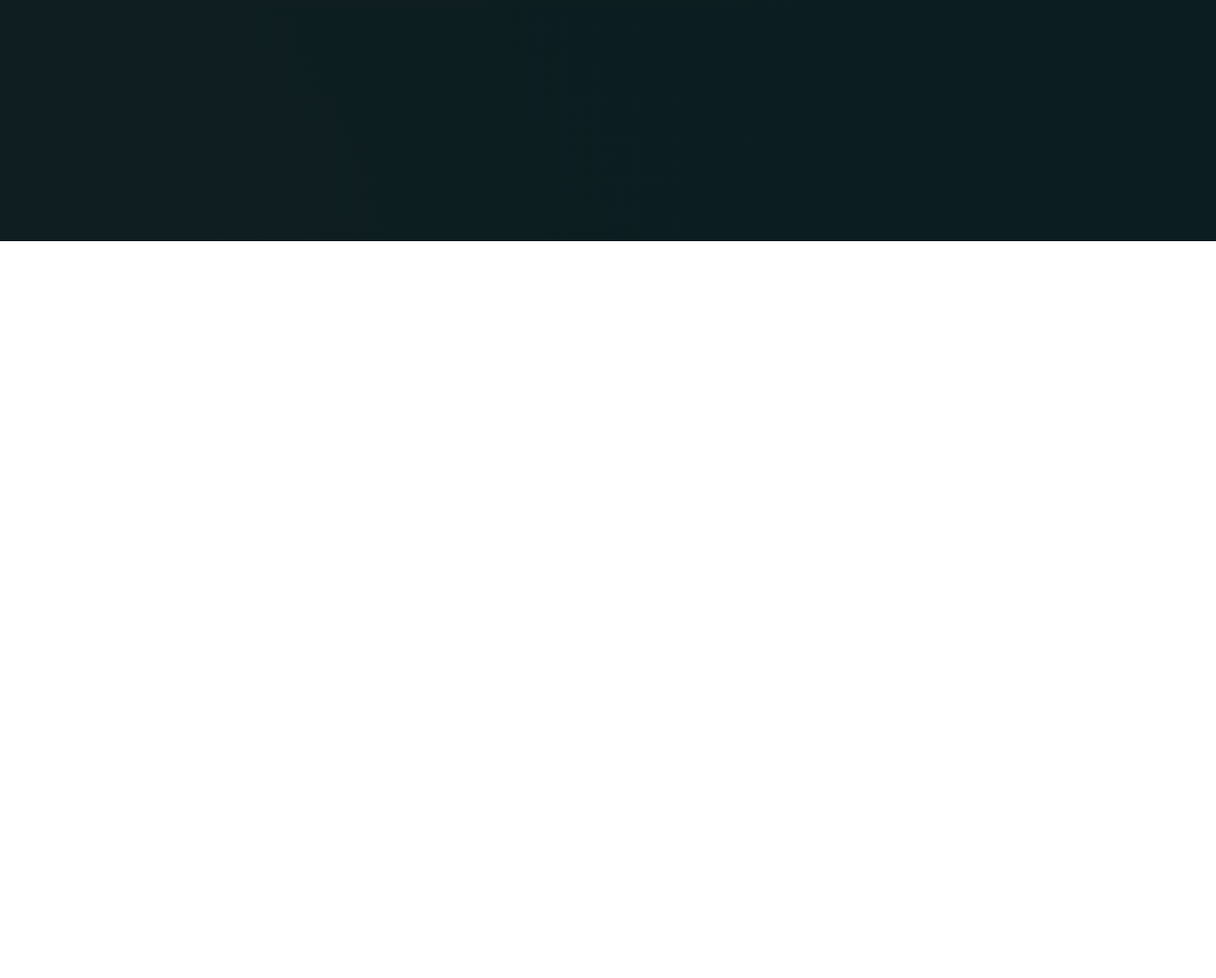
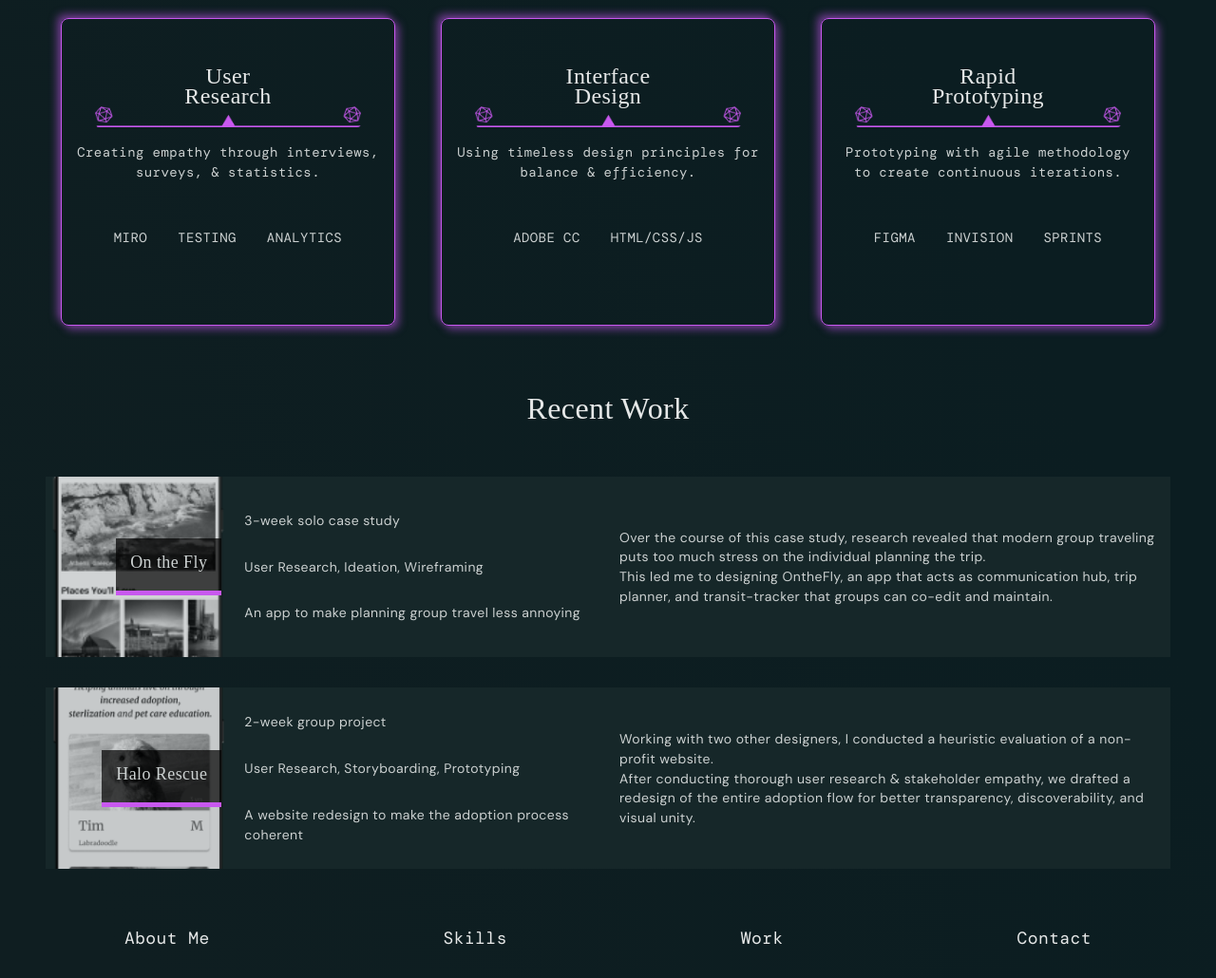
Before and after one commit to CharlotteKane/UX_UI_HW_18, a plain HTML site: page index.html in a window 1280 px wide. Shown: the part 546-1576 px from the top of the page at 95% size. Before the commit the page ends 800 px from the top, so only its background shows below. Drawn offline with nearby package versions, Linux system fonts and the light colour scheme; a web font is replaced by a local one.

Commit message:
Push all changes~ready for submit

```diff
--- a/css/style.css
+++ b/css/style.css
@@ -5,13 +5,57 @@
     align-items: center;
     margin: 0;
     background: #162729;
-    border: solid red;
-    border-width: thin;
+    /* border: solid red;
+    border-width: thin; */
 }
 
 body{
     background: linear-gradient(246.11deg, #0B1D21 29.1%, #0F1E21 93.48%);
+    font-family: DM Sans;
+    font-style: normal;
+    font-weight: normal;
+    font-size: 14px;
+    line-height: 148%;
+    letter-spacing: 0.03em;
+    color: #CCD1D1;
 }
+
+h1{
+    font-family: Rockwell;
+    font-style: normal;
+    font-weight: normal;
+    font-size: 56px;
+    line-height: 105%;
+    padding: 0;
+    margin: 0;
+    text-align: center;
+    color: #E6E8E8;
+    /* border: solid red;
+    border-width: thin; */
+}
+
+h3{
+    font-family: "Rockwell";
+    font-size: 32px;
+    font-weight: 300;
+    padding: 0;
+    margin: 0;
+    text-align: center;
+    color: #E6E8E8;
+    /* border: solid red;
+    border-width: thin; */
+    }
+
+h4{
+    font-family: "Rockwell";
+    font-size: 24px;
+    font-weight: 300;
+    padding: 0;
+    margin: 0;
+    text-align: center;
+    color: #E6E8E8;
+}
+
 nav p {
     padding: 8px;
     margin: 16px;
@@ -20,8 +64,8 @@ nav p {
     font-size: 14px;
     line-height: 31px;
     color: #E6E8E8;
-    border: solid red;
-    border-width: thin;
+    /* border: solid red;
+    border-width: thin; */
 }
 
 .emphasis {
@@ -32,12 +76,12 @@ nav p {
 .heroImg{
     padding: 25px;
     height: 300px;
-    border: solid red;
-    border-width: thin;
+    /* border: solid red;
+    border-width: thin; */
 }
 
 .content{
-    margin: 0 auto;
+    margin: 8px;
     font-family: DM Sans;
     font-style: normal;
     font-weight: normal;
@@ -46,15 +90,16 @@ nav p {
     letter-spacing: 0.03em;
     color: #E6E8E8;
     padding: 16px;
-    border: solid red;
-    border-width: thin;
+    /* border: solid red;
+    border-width: thin; */
 }
 
 .image{
     float: left;
     padding: 16px;
-    border: solid red;
-    border-width: thin;
+    width: 15%;
+    /* border: solid red;
+    border-width: thin; */
 }
 
 .footer{
@@ -66,8 +111,8 @@ nav p {
     font-weight: 200;
     font-size: 18px;
     line-height: 31px;
-    border: solid red;
-    border-width: thin;
+    /* border: solid red;
+    border-width: thin; */
 }
 
 button{
@@ -82,45 +127,58 @@ button{
     padding: 6px;
 }
 
+.minorFlex{
+    display: flex;
+    flex-direction: row;
+    justify-content: space-around;
+    align-items: center;
+    margin: 16px;
+    padding: 16px;
+}
+
+.majorFlex{
+    display: flex;
+    flex-direction: column;
+    justify-content: center;
+    align-items: space-around;
+    margin: 16px;
+    padding: 16px;
+}
+
 .skillCard{
+    Width: 392px;
+    Height: 322px;
     display: flex;
     flex-direction: column;
     align-items: center;
     justify-content: center;
-    margin: 8px;
-    padding: 4px;
-    border: solid #A6AEB0;
-    border-width: thin;
-    height: 420px;
-    width: 360px;
+    margin: 24px;
+    border: 0.5px solid #C858EF;
     border-radius: 8px;
-    background-color: #0B1D21;
+    background-color: #C858EF, 100%;
+    box-shadow: -4px -4px 8px rgba(200, 88, 239, 0.5), 4px 4px 8px rgba(200, 88, 239, 0.5);
 }
 
 .skillCard p{
-    padding: 8px;
+    font-family: DM Mono;
+    font-style: normal;
+    font-weight: normal;
+    font-size: 14px;
+    line-height: 148%;
     text-align: center;
-    border: solid red;
-    border-width: thin;
-    color: #A6AEB0;
-    font-family: 'DM Sans';
-    font-weight: 200;
-    font-size: 14px;
-    line-height: 31px;
+    letter-spacing: 0.03em;
+    color: #CCD1D1;
+    /* border: solid red;
+    border-width: thin; */
+    margin: 16px;
 }
 
 .skillCard img{
-    height: 200px;
-    border: solid red;
-    border-width: thin;
+    margin: 0;
+    width: 80%;
+    /* border: solid red;
+    border-width: thin; */
     border-radius: 4px;
-}
-
-.skillCard .emphasis{
-    color: #ECB6FF;
-    font-size: 24px;
-    font-weight: 400;
-    font-family: 'Rockwell';
 }
 
 .display{
@@ -129,6 +187,89 @@ button{
     justify-content: space-between;
     align-items: center;
     margin: 16px;
-    border: solid red;
-    border-width: thin;
+    /* border: solid red;
+    border-width: thin; */
 }
+
+.banner{
+    background-color: rgba(0,0,0,0.7);
+    padding: 15px;
+    height: 25px;
+    color: #CCD1D1;
+    font-family: Rockwell;
+    font-size: 18px;
+    border-bottom: 5px solid #C858EF;
+    align-self: flex-end;
+}
+
+.gridContainer{
+    display: grid;
+    margin: 24px;
+    padding: 16px;
+    grid-row-gap: 32px;
+    grid-template-columns: 1fr 2fr 3fr;
+    grid-template-rows: 1fr 1fr;
+    grid-template-areas:
+    "duck basics about"
+    "dog bullet text"
+    ;
+}
+
+.gridItem{
+    display: flex;
+    flex-direction: column;
+    align-items: flex-start;
+    justify-content: center;
+    background-color:#162729;
+    padding: 12px;
+    background-repeat: no-repeat;
+    background-size: cover;
+    background-position: left;
+    text-align: left;
+    font-size: 14px;
+}
+
+#duck{
+    grid-area: duck;
+    background-image: url("../images/OntheFly.png");
+}
+
+#about{
+    grid-area: about;
+}
+
+#basics{
+    grid-area: basics;
+}
+
+#bullet{
+    grid-area: bullet;
+}
+
+#dog{
+    grid-area: dog;
+    background-image: url("../images/halomockup.png");
+}
+
+#text{
+    grid-area: text;
+}
+
+@media only screen and (max-width: 600px){
+    .minorFlex{
+        flex-direction: column;
+        width: 100%;
+    }
+    .gridContainer{
+        grid-template-columns: 1fr;
+        grid-template-rows: 300px 300px 300px 300px 300px 300px;
+        grid-template-areas:
+        "duck"
+        "basics"
+        "about"
+        "dog"
+        "bullet"
+        "text"
+        ;
+    }
+}
--- a/index.html
+++ b/index.html
@@ -5,6 +5,7 @@
         <link href="css/style.css" rel="stylesheet" type="text/css">
         <link rel="preconnect" href="https://fonts.gstatic.com">
         <link href="https://fonts.googleapis.com/css2?family=DM+Mono:ital,wght@0,300;0,400;0,500;1,300;1,400;1,500&display=swap" rel="stylesheet">
+        <link href="https://fonts.googleapis.com/css2?family=Rokkitt:wght@300;400;500;600;700;800;900&display=swap" rel="stylesheet">
         <link href="https://fonts.googleapis.com/css2?family=DM+Mono:ital,wght@0,300;0,400;0,500;1,300;1,400;1,500&family=DM+Sans:ital,wght@0,400;0,500;0,700;1,400;1,500;1,700&display=swap" rel="stylesheet">
     </head>
     <body>
@@ -20,13 +21,67 @@
         </section>
       <section class="heroImg">
         <div class="content">
-            <img src="images/JustMe.png" class="image">
+            <img src="images/wutahero.png" class="image">
+            <div class="majorFlex">
              <p>Hailing from a background in creative writing, I have a deep understanding of conflict, resolution, and human motivations. </p>
              <p>My greatest obsessions are tabletop games, puzzle solving, and science fiction. (And my cat, Jinx.)</p>
              <p> After years spent observing humans as a bartender, I decided to turn that empathy towards human-computer interaction by taking a UX/UI Bootcamp through the University of Arizona.</p>
              <button>Download Resume</button>
+            </div>
          </div>
      </section>
+     <br>
+     <div>
+     <h3>My Skills</h3>
+    </div>
+      <!--  My UX Skills section coded using CSS flex -->
+    <section class="minorFlex">
+        <div class="skillCard">
+            <h4>User <br> Research</h4>
+            <img src="images/Scale.png">
+            <p>Creating empathy through interviews, surveys, & statistics.</p>
+            <div class="display"> <p>MIRO</p><p>TESTING</p><p>ANALYTICS</p></div>
+        </div>
+        <div class="skillCard">
+            <h4>Interface <br> Design</h4>
+            <img src="images/Scale.png">
+            <p>Using timeless design principles for balance & efficiency.</p>
+            <div class="display"> <p>ADOBE CC</p> <p>HTML/CSS/JS</p></div>
+        </div>
+        <div class="skillCard">
+            <h4>Rapid <br> Prototyping</h4>
+            <img src="images/Scale.png">
+            <p>Prototyping with agile methodology to create continuous iterations.</p>
+            <div class="display"> <p>FIGMA</p><p>INVISION</p><p>SPRINTS</p></div>
+        </div>
+    </section>
+     <br>
+     <h3>Recent Work</h3>
+     <!-- My Work Section Constructed using CSS Grid -->
+     <br>
+     <section class="gridContainer">
+        <div class="gridItem" id="duck">
+            <div class="banner">On the Fly</div>
+        </div>
+        <div class="gridItem" id="basics">
+            <p>3-week solo case study</p>
+            <p>User Research, Ideation, Wireframing</p>
+            <p>An app to make planning group travel less annoying</p>
+        </div>
+        <div class="gridItem" id="about">
+            Over the course of this case study, research revealed that modern group traveling puts too much stress on the individual planning the trip. <br>
+            This led me to designing OntheFly, an app that acts as communication hub, trip planner, and transit-tracker that groups can co-edit and maintain.</div>
+        <div class="gridItem" id="dog">
+            <div class="banner">Halo Rescue</div>
+        </div>
+        <div class="gridItem" id="bullet">
+            <p>2-week group project</p>
+            <p>User Research, Storyboarding, Prototyping</p>
+            <p>A website redesign to make the adoption process coherent</p>
+        </div>
+        <div class="gridItem" id="text">Working with two other designers, I conducted a heuristic evaluation of a non-profit website. <br>
+            After conducting thorough  user research & stakeholder empathy, we drafted a redesign of the entire adoption flow for better transparency, discoverability, and visual unity. </div>
+    </section>
      <section class="footer">
         <p>About Me</p>
         <p>Skills</p>
```
Also changed, not shown: skills.html (deleted, +0 -43 lines), images/Scale.png (added), images/Scales.png (added), images/halomockup.png (added), images/wutahero.png (added).
